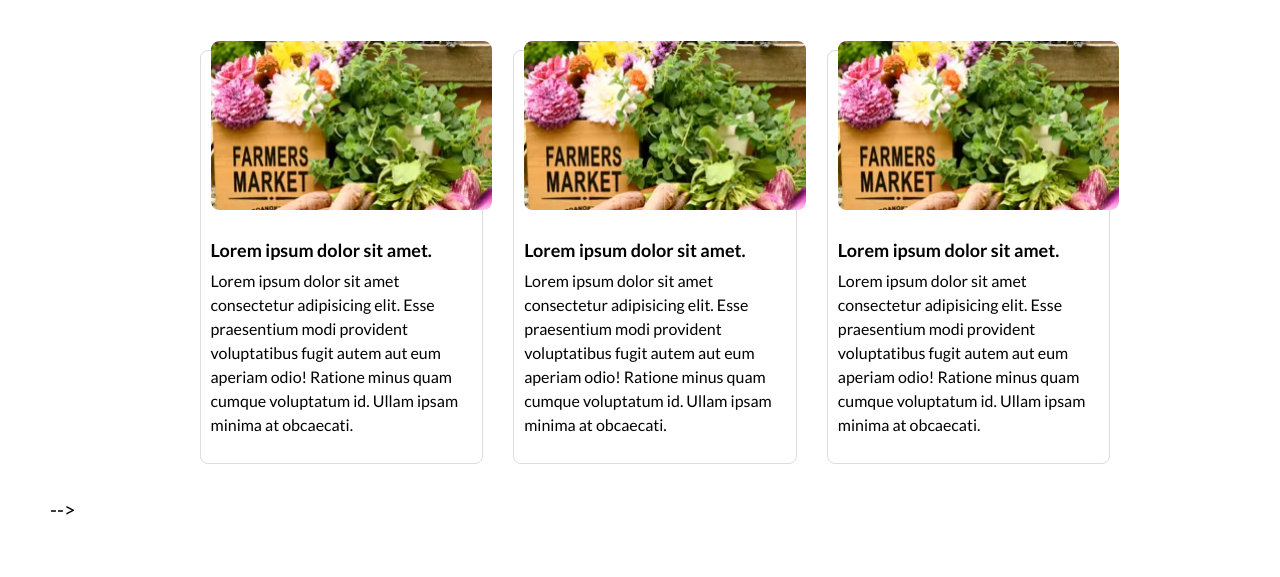
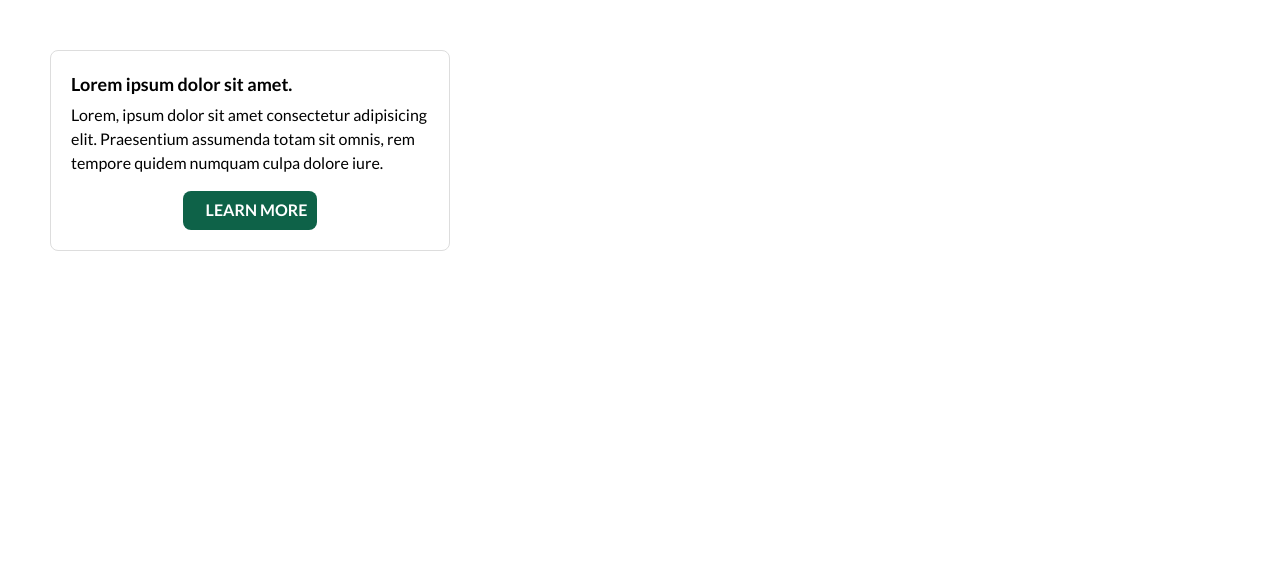
Before and after one commit to junaidxgit/charity, a plain HTML site: page index.html in a window 1280 px wide. Drawn offline with Linux system fonts and the light colour scheme.

Commit message:
defined quote block

```diff
--- a/css/styles.css
+++ b/css/styles.css
@@ -103,7 +103,7 @@ h1,h2,h3{
     justify-content: center;
 }
 
-@media screen and (min-width:1000px) {
+@media screen and (min-width:900px) {
     .grid--colsN{
         grid-template-columns: repeat(auto-fit,minmax(10rem,1fr));
     }
@@ -135,18 +135,27 @@ img{
 }
 
 /* achivement */
-.achivement__content{
+.quote__content{
     padding: 1rem;
     margin: 0;
 }
-.achivement__quote{
+.quote__p{
     font-size: 1.6rem;
     margin-top: 0.5rem;
 }
 
-.achivement__heading{
+.quote__heading{
     font-size: 1.8rem;
     font-weight: bold;
     color: black;
     margin-bottom: 0;
 }
+.quote__btn{
+    margin: 0 auto;
+    display: block;
+    padding-right: 1rem;
+}
+
+.quote {
+    padding: 2rem;
+}
--- a/index.html
+++ b/index.html
@@ -14,50 +14,14 @@
     <link rel="stylesheet" href="css/normalize.css" />
     <link rel="stylesheet" href="css/styles.css" />
   </head>
-  <body  style="padding: 5rem;"  >
-      <div class="container grid grid--colsN">
-      <div class="img--container achivement" action="">
-        <img
-          src="images/photo.webp"
-          srcset="images/photo@2x.webp 2x, images/photo@3x.webp 3x"
-        />
-        <blockquote class="achivement__content">
-          <h3 class="achivement__heading">Lorem ipsum dolor sit amet.</h3>
-          <p class=" achivement__quote">
-            Lorem ipsum dolor sit amet consectetur adipisicing elit. Esse praesentium
-            modi provident voluptatibus fugit autem aut eum aperiam odio! Ratione
-            minus quam cumque voluptatum id. Ullam ipsam minima at obcaecati.
-          </p>
-        </blockquote>
-      </div>
-      <div class="img--container achivement" action="">
-        <img
-          src="images/photo.webp"
-          srcset="images/photo@2x.webp 2x, images/photo@3x.webp 3x"
-        />
-        <blockquote class="achivement__content">
-          <h3 class="achivement__heading">Lorem ipsum dolor sit amet.</h3>
-          <p class=" achivement__quote">
-            Lorem ipsum dolor sit amet consectetur adipisicing elit. Esse praesentium
-            modi provident voluptatibus fugit autem aut eum aperiam odio! Ratione
-            minus quam cumque voluptatum id. Ullam ipsam minima at obcaecati.
-          </p>
-        </blockquote>
-      </div>
-      <div class="img--container achivement" action="">
-        <img
-          src="images/photo.webp"
-          srcset="images/photo@2x.webp 2x, images/photo@3x.webp 3x"
-        />
-        <blockquote class="achivement__content">
-          <h3 class="achivement__heading">Lorem ipsum dolor sit amet.</h3>
-          <p class=" achivement__quote">
-            Lorem ipsum dolor sit amet consectetur adipisicing elit. Esse praesentium
-            modi provident voluptatibus fugit autem aut eum aperiam odio! Ratione
-            minus quam cumque voluptatum id. Ullam ipsam minima at obcaecati.
-          </p>
-        </blockquote>
-      </div>
-    </div> -->
+  <body style="padding: 5rem">
+    <blockquote class="quote__content img--container quote">
+      <h3 class="quote__heading">Lorem ipsum dolor sit amet.</h3>
+      <p class="quote__p">
+        Lorem, ipsum dolor sit amet consectetur adipisicing elit. Praesentium
+        assumenda totam sit omnis, rem tempore quidem numquam culpa dolore iure.
+      </p>
+      <button class="btn btn--primary quote__btn" type="submit">Learn More</button>
+    </blockquote>
   </body>
 </html>
```
Also changed, not shown: components.html (+30 -5 lines).
